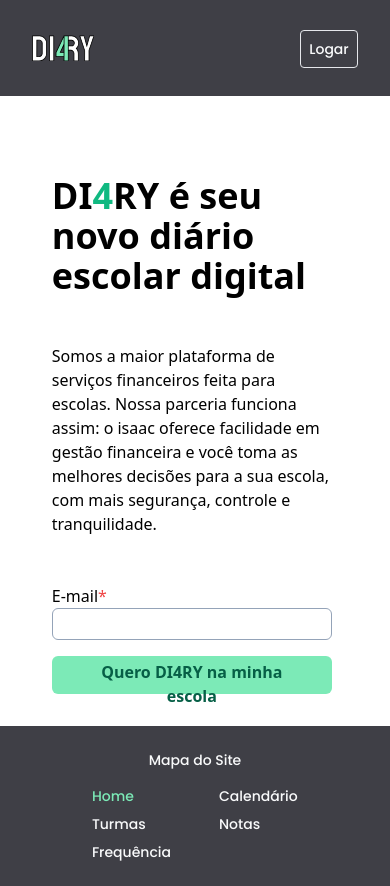
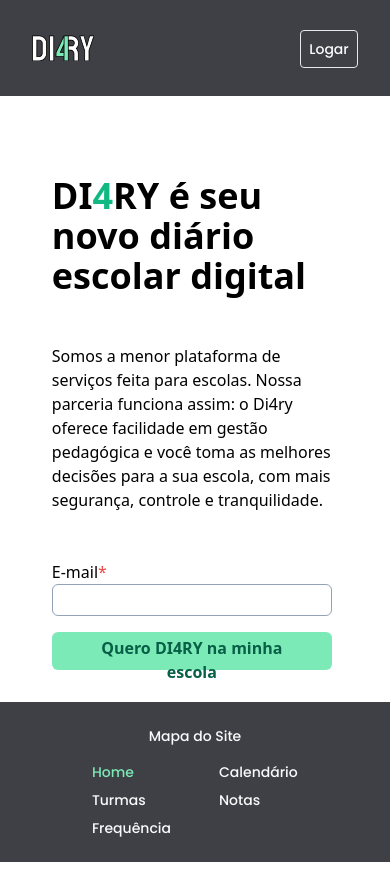
Before and after one commit to brunopetito/Di4ary, a React (Vite) app: page /home in a window 390 px wide. After the commit the page ends 862 px from the top, so only its background shows below. Built offline with nearby package versions, Linux system fonts and the light colour scheme.

Commit message:
arrumando bug da modal alunos no mobile

```diff
--- a/src/Components/Home.jsx
+++ b/src/Components/Home.jsx
@@ -26,9 +26,9 @@ export default function Home() {
             escolar digital
           </p>
           <p className="mt-12">
-            Somos a maior plataforma de serviços financeiros feita para escolas.
-            Nossa parceria funciona assim: o isaac oferece facilidade em gestão
-            financeira e você toma as melhores decisões para a sua escola, com
+            Somos a menor plataforma de serviços feita para escolas. Nossa
+            parceria funciona assim: o Di4ry oferece facilidade em gestão
+            pedagógica e você toma as melhores decisões para a sua escola, com
             mais segurança, controle e tranquilidade.
           </p>
 
--- a/src/Components/Modal/Modal.module.css
+++ b/src/Components/Modal/Modal.module.css
@@ -8,6 +8,7 @@
   display: flex;
   z-index: 8;
   padding: 2rem calc(4rem + 15px) 2rem 4rem;
+  overflow: auto;
 }
 
 @media (max-width: 40rem) {
--- a/src/Components/Modal/ModalAluno.jsx
+++ b/src/Components/Modal/ModalAluno.jsx
@@ -11,7 +11,7 @@ export default function ModalAluno({ aluno, setModalState }) {
   return (
     <>
       <div className={styles.modal} onClick={handleOutsideClick}>
-        <div className=" m-auto z-10 bg-zinc-100 w-fit h-fit rounded flex flex-col text-center max-w-lg shadow py-5 relative">
+        <div className=" m-auto z-10 bg-zinc-100 w-fit h-fit rounded flex flex-col text-center max-w-lg shadow py-5 relative mt-[90px]">
           <span
             className="absolute top-0 bottom-0 right-0 px-4 py-3 sm:py-0 sm:px-0"
             onClick={() => setModalState(false)}
@@ -34,7 +34,7 @@ export default function ModalAluno({ aluno, setModalState }) {
             />
             <p className="m-auto px-4 break-word"> {aluno.name}</p>
           </div>
-          <div className="mt-14 grid grid-cols-2 sm:grid-cols-1 gap-8 sm:overflow-y-auto">
+          <div className="mt-[14] grid grid-cols-2 sm:grid-cols-1 gap-8 sm:overflow-y-auto">
             <div>
               <label
                 className="block text-gray-700 text-sm font-bold mb-1"
```
